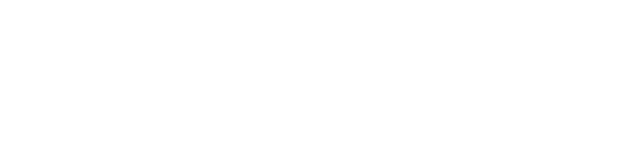
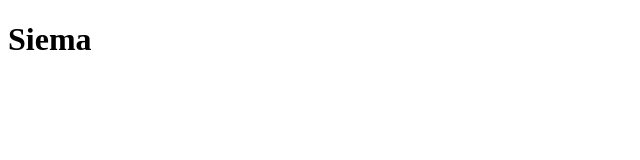
Before and after one commit to marcinito/nauka, a plain HTML site: page index.html in a window 1280 px wide. Shown: the whole page, without its empty margins (0-640 px from the left). Drawn offline with Linux system fonts and the light colour scheme.

Commit message:
dodani h1

```diff
--- a/index.html
+++ b/index.html
@@ -7,6 +7,6 @@
     <title>Document</title>
 </head>
 <body>
-
+   <h1>Siema</h1>
 </body>
 </html>
--- /dev/null
+++ b/script.js
@@ -0,0 +1 @@
+console.log("Hello Wordl")
```
